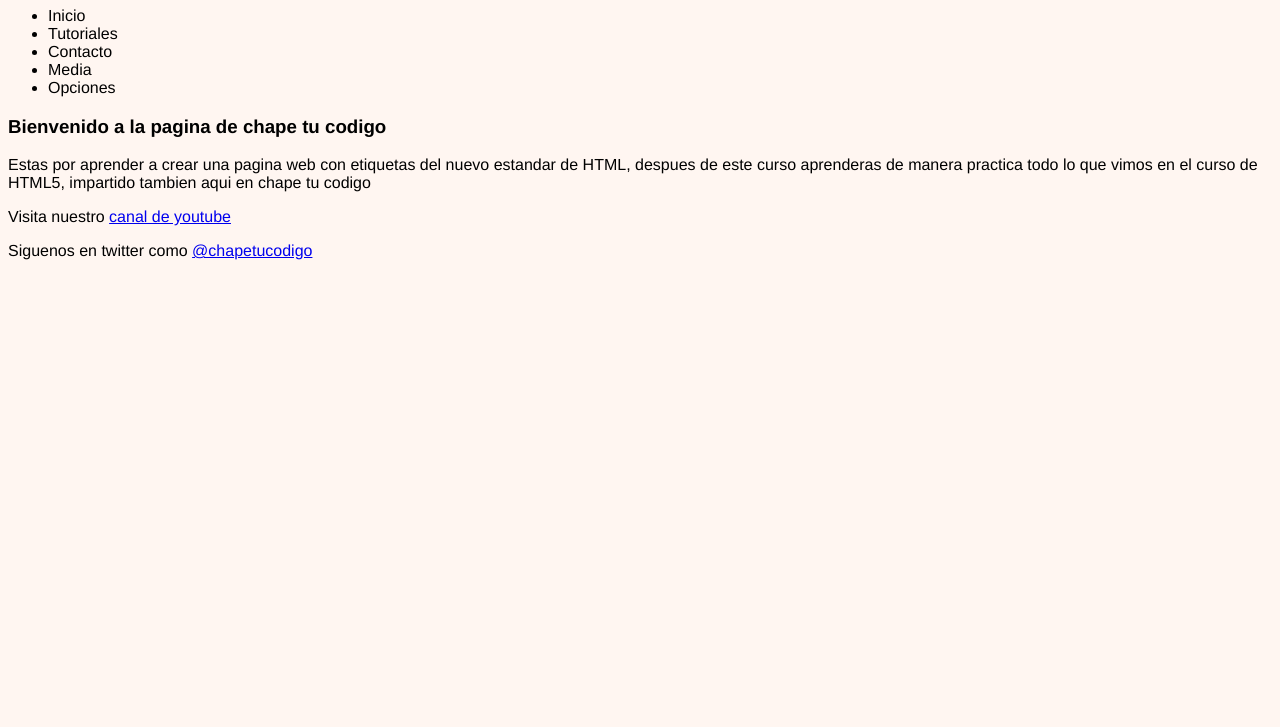
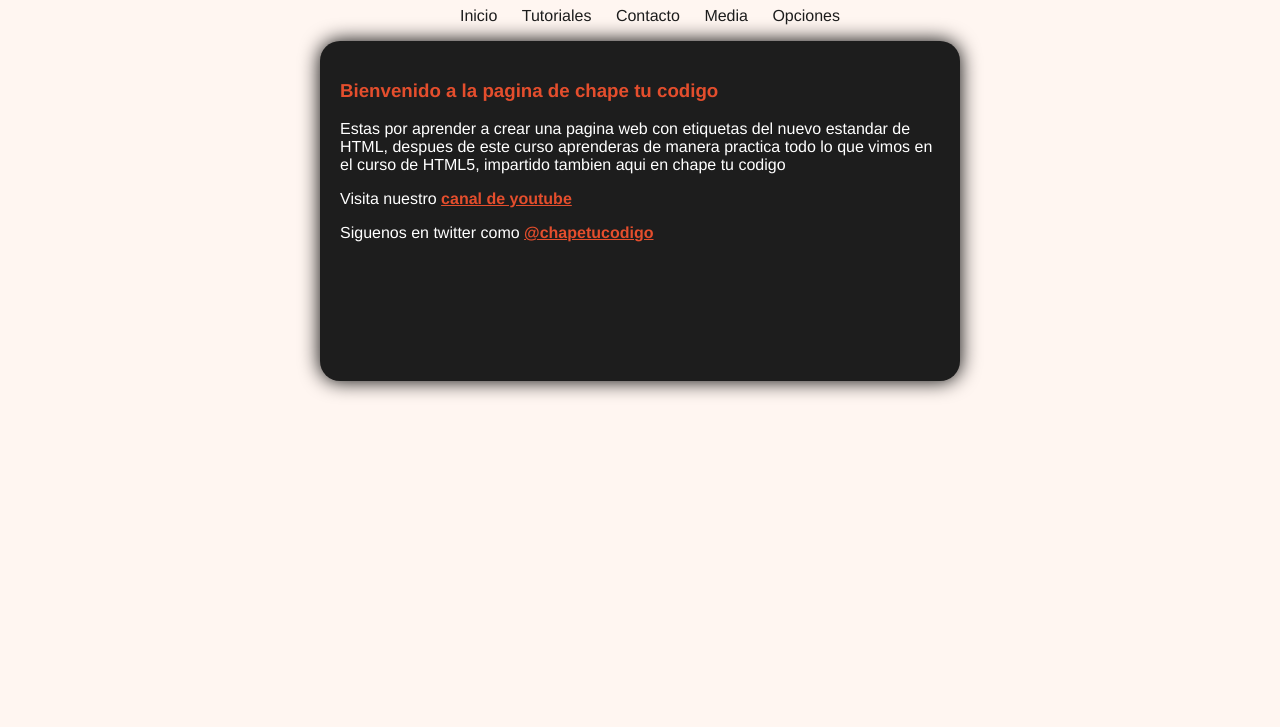
Before and after one commit to buguibz/template-ctc, a plain HTML site: page index.html in a window 1280 px wide. Shown: the part 73-800 px from the top of the page. Drawn offline with Linux system fonts and the light colour scheme.

Commit message:
Completando estilos al codigo html

```diff
--- a/style.css
+++ b/style.css
@@ -2,3 +2,33 @@ body{
     background-color: #fff6f1;
     font-family: "Helvetica",Arial; /*Helvetica, sans-serif*/
 }
+#contenido
+{
+    width: 960px;
+    margin: 0 auto;
+    text-align: center;
+}
+h1{
+    color:#e44e2d;
+}
+nav ul li{
+    display: inline-block;
+    margin-right: 20px;
+    color: #1d1d1d;
+    cursor: pointer;
+}
+#textoPr{
+    width: 600px;
+    height: 300px;
+    background-color: #1d1d1d;
+    color: #fff;
+    margin: 0 auto;
+    text-align: left;
+    border-radius: 20px;
+    padding: 20px;
+    box-shadow: 0px 0px 20px rgba(0,0,0,5);
+}
+a{
+    color: #e44e2d;
+    font-weight: bold;
+}
```
Also changed, not shown: 1 other file.
